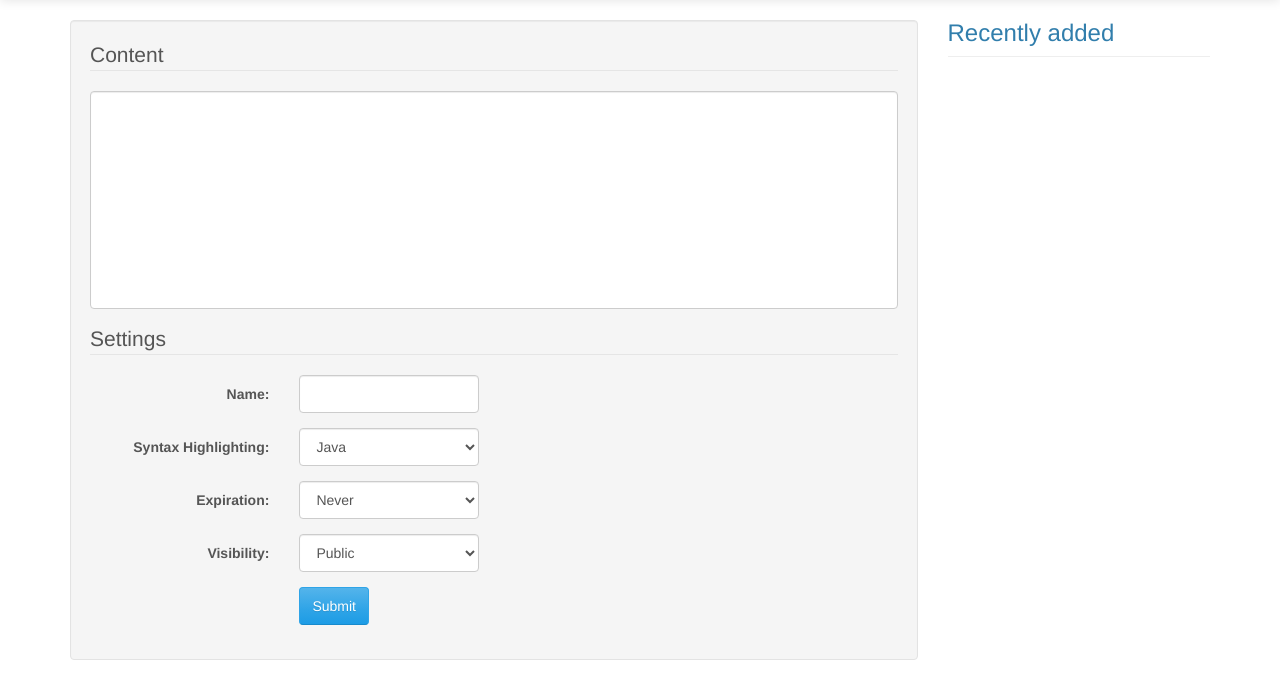
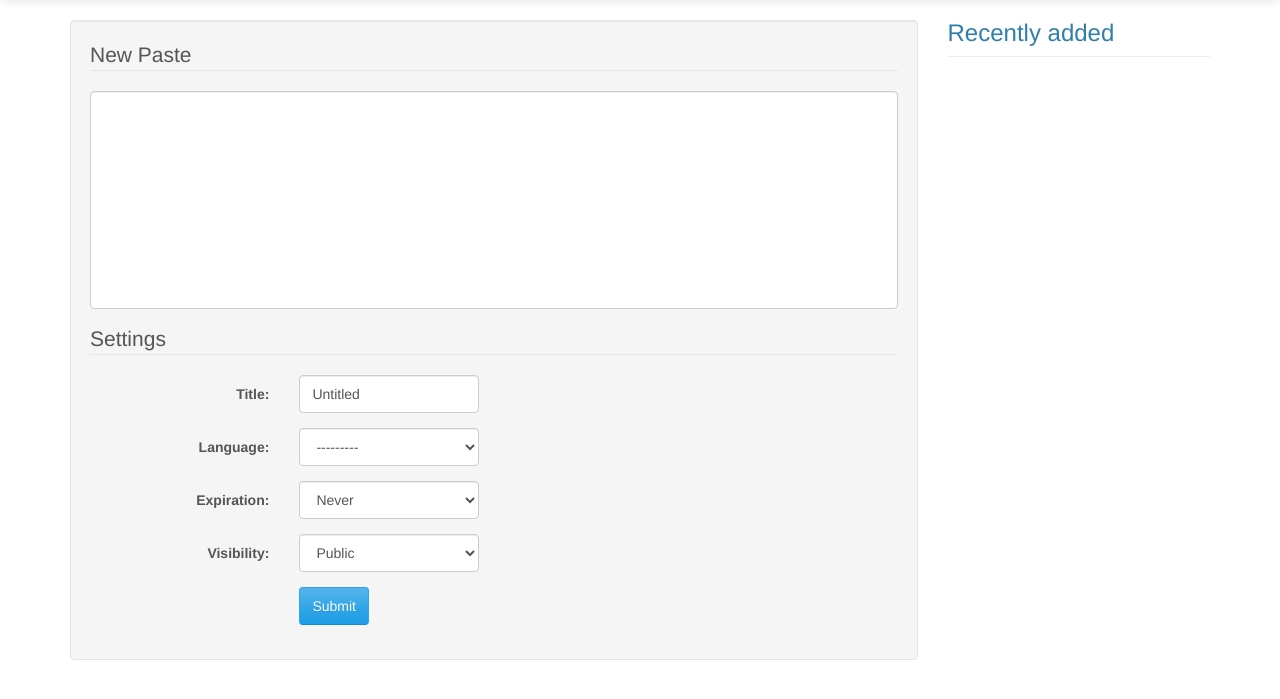
Before and after one commit to puradawid/djastebin, a Django app: page / in a window 1280 px wide. Shown: the part 52-751 px from the top of the page. Run offline with Django 3.2, Linux system fonts and the light colour scheme; data that the repository does not hold is empty; some libraries are stand-ins or nearby versions.

Commit message:
Changed Form to ModelForm class  - less code  - errors handling

```diff
--- a/src/apps/pastes/forms.py
+++ b/src/apps/pastes/forms.py
@@ -4,17 +4,31 @@
 from django import forms
 from apps.pastes.models import Paste
 
-class CreatePasteForm(forms.Form):
+# Utilities import
+from datetime import date, timedelta
+
+class PasteForm(forms.ModelForm):
+   class Meta:
+       model = Paste
+       fields = ['title', 'content', 'language', 'visibility']
+       labels = { 'content' : 'New Paste'}
+
    EXPIRATION_CHOICES = (
-	('0', 'Never'),
-	('5', '5 minutes'),
-	('10', '10 minutes'),
+      ('0', 'Never'),
+      ('5', '5 minutes'),
+      ('10', '10 minutes'),
    )
-   VISIBILITY_CHOICES = Paste.VISIBILITY_CHOICES
-   SYNTAX_CHOICES = Paste.LANGUAGE_CHOICES #when merged has to be changed to SYNTAX
 
-   title = forms.CharField(label="Name", max_length=100, required=False)
-   content = forms.CharField(required=True, widget=forms.Textarea)
+   visibility = forms.ChoiceField(choices=Paste.VISIBILITY_CHOICES)
    expiration = forms.ChoiceField(choices=EXPIRATION_CHOICES)
-   syntax = forms.ChoiceField(label="Syntax Highlighting", choices=SYNTAX_CHOICES)
-   visibility = forms.ChoiceField(choices=VISIBILITY_CHOICES)
+
+   def save(self):
+       result = super(forms.ModelForm, self).save(commit=False)
+       time = int(self.cleaned_data['expiration'])
+       if time == 0:
+          time = None
+       else:
+          time = date.today() + timedelta(minutes=time)
+       result.expire_date = time
+       result.save()
+       return result
--- a/src/apps/pastes/views.py
+++ b/src/apps/pastes/views.py
@@ -2,43 +2,24 @@
 
 # Django imports
 from django.shortcuts import render, redirect
+from django.core.urlresolvers import reverse
 from django.views.generic import View
 from apps.pastes.models import Paste
-from apps.pastes.forms import CreatePasteForm
-
-# Utility imports
-from datetime import timedelta, date
+from apps.pastes.forms import PasteForm
 
 # Managing and displaying pastes views
 
 class CreatePasteView(View):
+
     def get(self, request):
-	form = CreatePasteForm()
+	form = PasteForm()
         return render(request, 'pastes/create_paste.html', {'form' : form })
+
     def post(self, request):
-	#retrieve data
-
-
-	form = CreatePasteForm(request.POST)
+	form = PasteForm(request.POST)
 	if form.is_valid():
-		title = form.cleaned_data["title"]
-		expire_date = form.cleaned_data["expiration"]
-		content = form.cleaned_data["content"]
-		visibility = form.cleaned_data["visibility"]
-		syntax = form.cleaned_data["syntax"]
-		if expire_date == "0":      # if expire date is never
-			expire_date = None  # put null into variable
-		else:                       # else calculate a date of expire
-			expire_date = date.today() + timedelta(minutes=int(expire_date))
-
-		if not request.user.is_anonymous():
-			user = request.user
-		else:
-			user = None   	    # IMPORTANT: user can be null!
-		#paste creation
-		paste = Paste.objects.create(title=title, expire_date=expire_date, content=content, visibility = visibility, author=user, language=syntax)
-
-		return redirect(str(paste.id) + "/")
+		paste = form.save()
+		return redirect(reverse('paste_id', args=[paste.id]))
 	return render(request, 'pastes/create_paste.html', {'form' : form })
 
 class ReadPasteView(View):
--- a/src/templates/pastes/create_paste.html
+++ b/src/templates/pastes/create_paste.html
@@ -13,6 +13,7 @@
 					{{form.content.label}}
 				</legend>
 				<div class="form-group">
+					{{form.content.errors}}
 					<div class="col-lg-12">
 						{{form.content|add_class:"form-control"|add_class:"no-resize"}}
 					</div>
@@ -21,24 +22,28 @@
 					Settings
 				</legend>
 				<div class="form-group">
+					{{form.title.errors}}
 					<label for="inputEmail" class="col-lg-3 control-label">{{form.title.label}}:</label>
 					<div class="col-lg-3">
 					{{form.title|add_class:"form-control"}}
 					</div>
 				</div>
 				<div class="form-group">
-					<label for="select" class="col-lg-3 control-label">{{form.syntax.label}}:</label>
+					{{form.language.errors}}
+					<label for="select" class="col-lg-3 control-label">{{form.language.label}}:</label>
 					<div class="col-lg-3">
-						{{form.syntax|add_class:"form-control"}}
+						{{form.language|add_class:"form-control"}}
 					</div>
 				</div>
 				<div class="form-group">
+					{{form.expiration.errors}}
 					<label for="select" class="col-lg-3 control-label">{{form.expiration.label}}:</label>
 					<div class="col-lg-3">
 						{{form.expiration|add_class:"form-control"}}
 					</div>
 				</div>
 				<div class="form-group">
+					{{form.visibility.errors}}
 					<label for="select" class="col-lg-3 control-label">{{form.visibility.label}}:</label>
 					<div class="col-lg-3">
 						{{form.visibility|add_class:"form-control"}}
```
